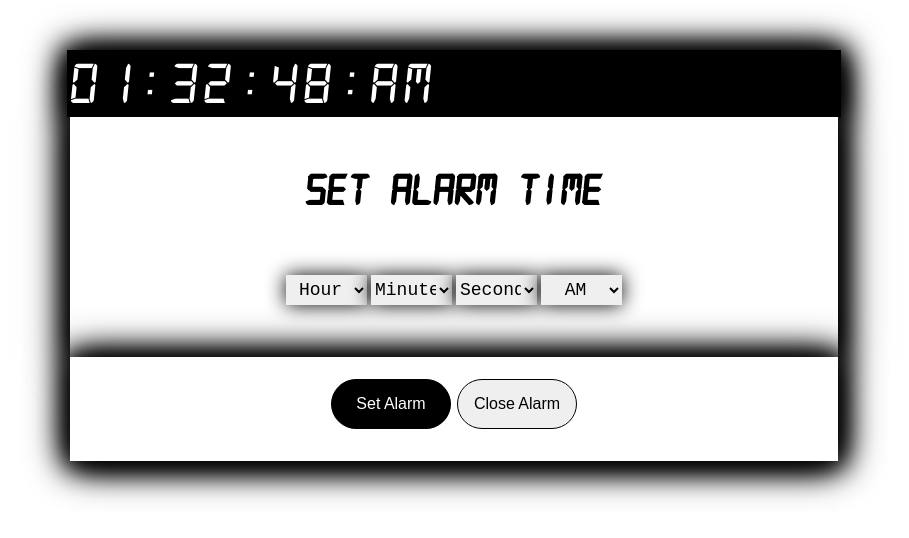
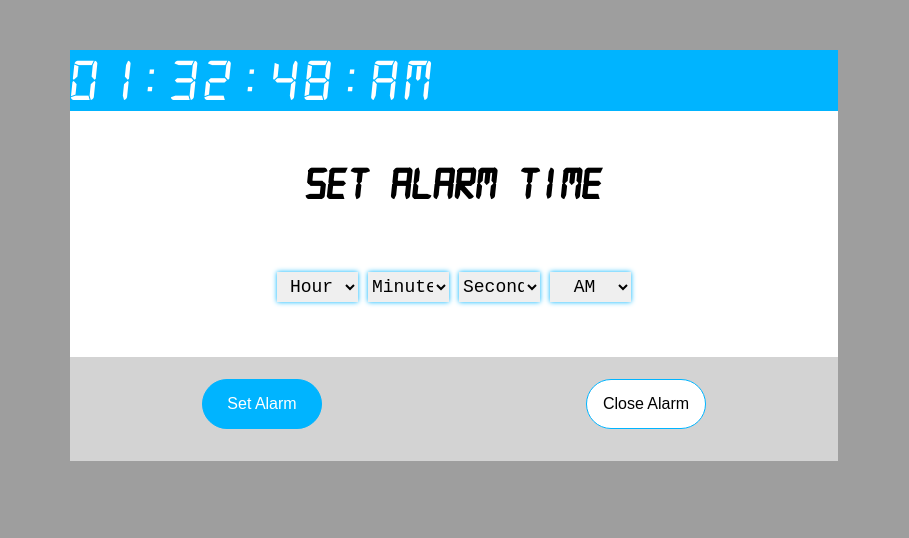
Before and after one commit to dhumalkomal/Alarm-Clock, a website: page index.html in a window 1280 px wide. Shown: the whole page, without its empty margins (186-1095 px from the left). Drawn offline with Linux system fonts and the light colour scheme.

Commit message:
final changes

```diff
--- a/package.json
+++ b/package.json
@@ -1,7 +1,7 @@
 {
   "name": "alarm-clock",
   "version": "1.0.0",
-  "description": "Coding Ninjas Frontend Skill Test using html, CSS and javscript. ",
+  "description": "Coding Ninjas Frontend Skill Test using html, CSS and javscript",
   "main": "script.js",
   "scripts": {
     "test": "echo \"Error: no test specified\" && exit 1"
--- a/style.css
+++ b/style.css
@@ -6,25 +6,24 @@
 body{
     margin: 0;
     padding: 0;
-    background-color: white;
+    background-color: #9e9e9e;
     font-family: custom-font;
 }
 .Alarm{
     margin-top: 50px;
+
 }
 
 #clock{
     height: auto;
-    background-color: black;
+    background-color: #00b4ff;
     color: white;
-
     width: 60%;
     margin: auto;
     font-size: 60px;
-    padding: 3px;
+    padding: 0px;
     letter-spacing: 5px;
-    box-shadow: 1px 2px 30px black, 1px 2px 23px black, 1px 2px 33px black, 1px 2px 43px black; */
-    border-radius: 5px;
+    /* border-radius: 5px; */
 }
 
 .alarm-container{
@@ -33,8 +32,6 @@ body{
     padding: 20px 0px;
     text-align: center;
     background-color:white;
-    /* box-shadow: 1px 2px 30px black; */
-    box-shadow: 1px 2px 30px black, 1px 2px 23px black, 1px 2px 33px black, 1px 2px 43px black; */
 }
 
 .alarm-container h1{
@@ -50,6 +47,7 @@ body{
     justify-content: center;
     padding: 30px 0;
 
+
 }
 
 .alarm-item div select {
@@ -59,8 +57,8 @@ body{
     font-family: 'Courier New', Courier, monospace;
     /* font-weight:bold; */
     /* border-radius: 30px; */
-    box-shadow: 0px 0px 20px black;
-    margin: 2px;
+    box-shadow: 0px 0px 5px #00b4ff;
+    margin: 5px;
     text-align: center;
     border: none;
     /* outline: none; */
@@ -70,11 +68,10 @@ body{
     width: 60%;
     margin: auto;
     display: flex;
+    flex-wrap:wrap;
     align-items: center;
-    justify-content: center;
-    background-color: white;
-    /* box-shadow: 1px 2px 30px black; */
-    box-shadow: 1px 2px 30px black, 1px 2px 23px black, 1px 2px 33px black, 1px 2px 43px black; */
+    justify-content: space-around;
+    background-color: #d3d3d3;
 }
 
 #button div{
@@ -91,18 +88,19 @@ body{
     border-radius: 50px;
     font-size: 16px;
     outline: none;
-    border: 1px solid black ;
+    border: 1px solid #00b4ff ;
     cursor: pointer;
+   background-color:white;
 }
 
 #button div:nth-child(1) button,
 #button div:nth-child(2) button:hover{
-    background-color: black;
+    background-color: #00b4ff;
     color: white;
 }
 
 #button div:nth-child(1) button:hover{
     background-color: white;
-    color: #000;
+    color: #00b4ff;
 
 }
```
Also changed, not shown: 1 other file.
